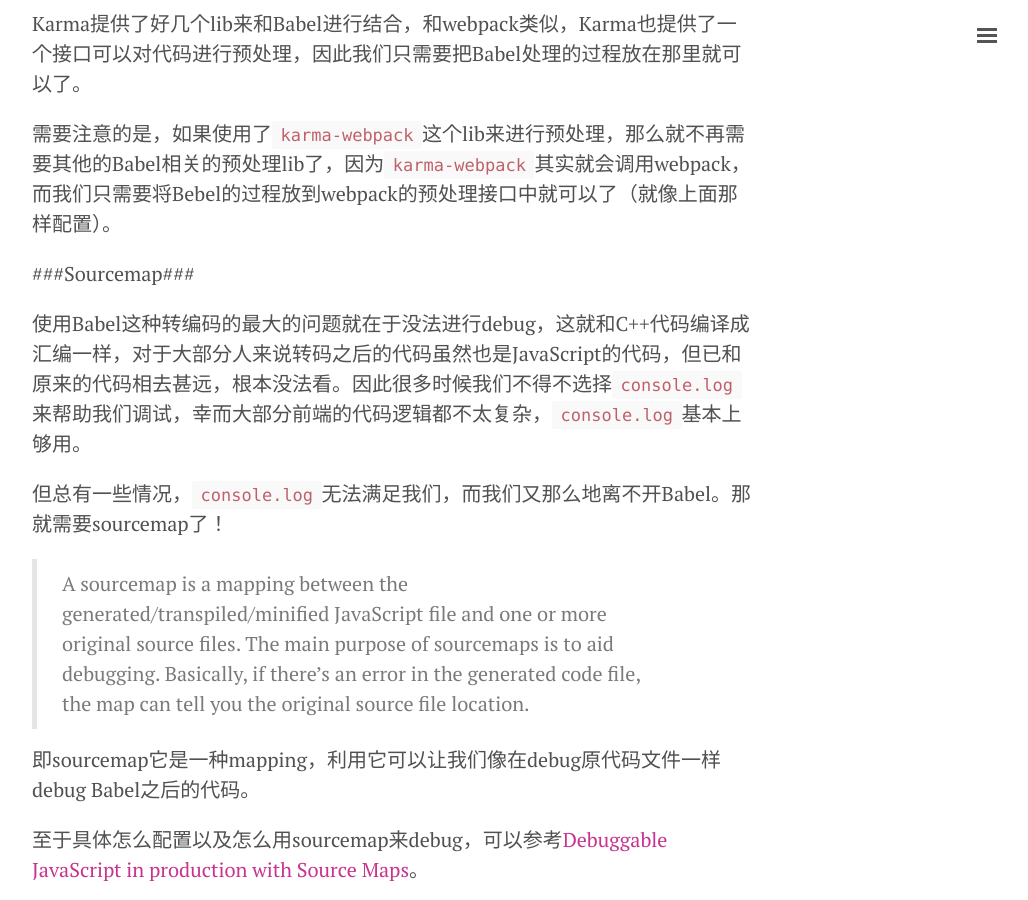
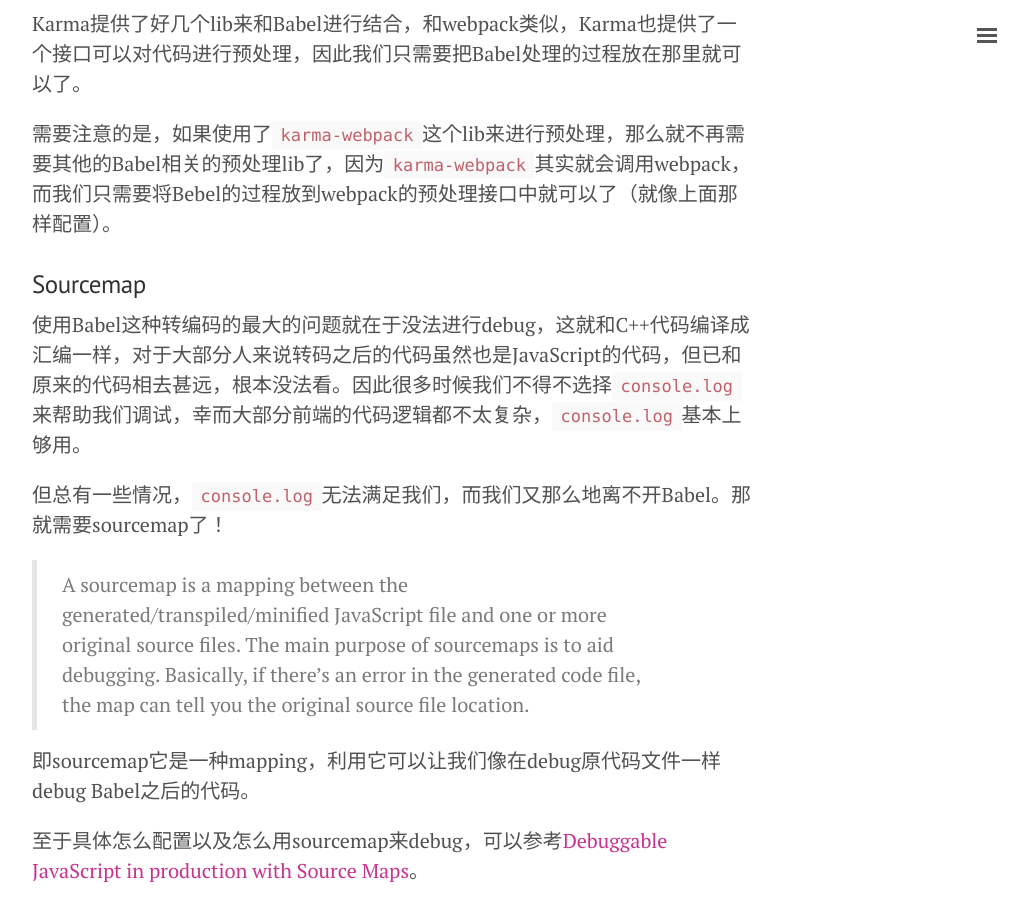
Before and after one commit to cuyu/cuyu.github.io, a Jekyll site: the page built from _posts/2017-05-25-Babel入门.md, in a window 1280 px wide and 900 px high, scrolled down 4082 px. Shown: the whole window, without its empty margins (248-1276 px from the left). Built offline with Jekyll 4.4.1, drawn with Linux system fonts in a browser that asks for light colours; nearby versions of some CDN libraries; comment, search, counter and statistics services are not loaded.

```diff
--- a/_posts/2017-05-25-Babel入门.md
+++ b/_posts/2017-05-25-Babel入门.md
@@ -129,7 +129,7 @@ Karma提供了好几个lib来和Babel进行结合，和webpack类似，Karma也
 
 需要注意的是，如果使用了`karma-webpack`这个lib来进行预处理，那么就不再需要其他的Babel相关的预处理lib了，因为`karma-webpack`其实就会调用webpack，而我们只需要将Bebel的过程放到webpack的预处理接口中就可以了（就像上面那样配置）。
 
-###Sourcemap###
+### Sourcemap
 
 使用Babel这种转编码的最大的问题就在于没法进行debug，这就和C++代码编译成汇编一样，对于大部分人来说转码之后的代码虽然也是JavaScript的代码，但已和原来的代码相去甚远，根本没法看。因此很多时候我们不得不选择`console.log`来帮助我们调试，幸而大部分前端的代码逻辑都不太复杂，`console.log`基本上够用。
 
```
